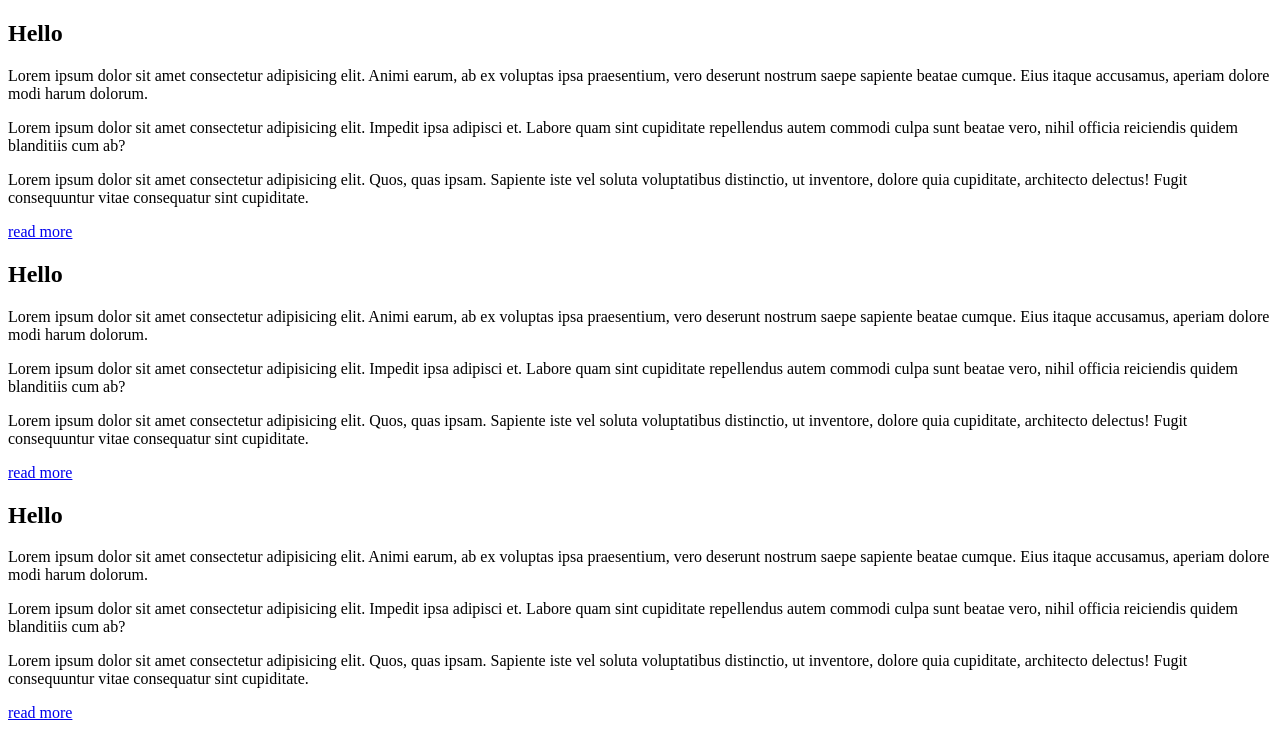
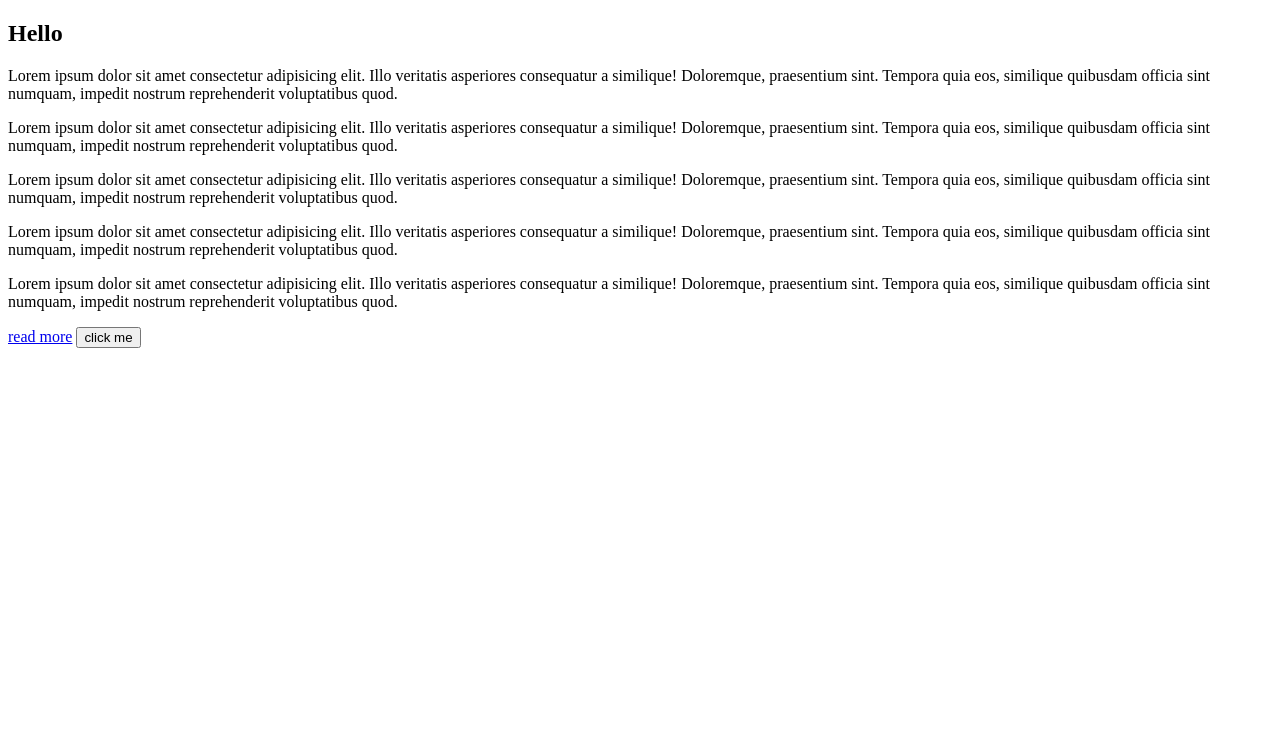
Before and after one commit to AlirezaAsadi76/jquery, a plain HTML site: page part1/index.html in a window 1280 px wide. Drawn offline with nearby package versions, Linux system fonts and the light colour scheme.

Commit message:
click event

```diff
--- a/part1/index.html
+++ b/part1/index.html
@@ -11,41 +11,16 @@
 <body>
     <section>
         <h1>Hello</h1>
-        <p>
-            Lorem ipsum dolor sit amet consectetur adipisicing elit. Animi earum, ab ex voluptas ipsa praesentium, vero deserunt nostrum saepe sapiente beatae cumque. Eius itaque accusamus, aperiam dolore modi harum dolorum.
-        </p>
-        <p>Lorem ipsum dolor sit amet consectetur adipisicing elit. Impedit ipsa adipisci et. Labore quam sint cupiditate repellendus autem commodi culpa sunt beatae vero, nihil officia reiciendis quidem blanditiis cum ab?</p>
-        <p>Lorem ipsum dolor sit amet consectetur adipisicing elit. Quos, quas ipsam. Sapiente iste vel soluta voluptatibus distinctio, ut inventore, dolore quia cupiditate, architecto delectus! Fugit consequuntur vitae consequatur sint cupiditate.</p>
+        <p>Lorem ipsum dolor sit amet consectetur adipisicing elit. Illo veritatis asperiores consequatur a similique! Doloremque, praesentium sint. Tempora quia eos, similique quibusdam officia sint numquam, impedit nostrum reprehenderit voluptatibus quod.</p>
+        <p>Lorem ipsum dolor sit amet consectetur adipisicing elit. Illo veritatis asperiores consequatur a similique! Doloremque, praesentium sint. Tempora quia eos, similique quibusdam officia sint numquam, impedit nostrum reprehenderit voluptatibus quod.</p>
+        <p>Lorem ipsum dolor sit amet consectetur adipisicing elit. Illo veritatis asperiores consequatur a similique! Doloremque, praesentium sint. Tempora quia eos, similique quibusdam officia sint numquam, impedit nostrum reprehenderit voluptatibus quod.</p>
+        <p>Lorem ipsum dolor sit amet consectetur adipisicing elit. Illo veritatis asperiores consequatur a similique! Doloremque, praesentium sint. Tempora quia eos, similique quibusdam officia sint numquam, impedit nostrum reprehenderit voluptatibus quod.</p>
+        <p>Lorem ipsum dolor sit amet consectetur adipisicing elit. Illo veritatis asperiores consequatur a similique! Doloremque, praesentium sint. Tempora quia eos, similique quibusdam officia sint numquam, impedit nostrum reprehenderit voluptatibus quod.</p>
         <a href="#">read more</a>
-    </section>
-    <section id="demo">
-        <h1>Hello</h1>
-        <p>
-            Lorem ipsum dolor sit amet consectetur adipisicing elit. Animi earum, ab ex voluptas ipsa praesentium, vero deserunt nostrum saepe sapiente beatae cumque. Eius itaque accusamus, aperiam dolore modi harum dolorum.
-        </p>
-        <p>Lorem ipsum dolor sit amet consectetur adipisicing elit. Impedit ipsa adipisci et. Labore quam sint cupiditate repellendus autem commodi culpa sunt beatae vero, nihil officia reiciendis quidem blanditiis cum ab?</p>
-        <p>Lorem ipsum dolor sit amet consectetur adipisicing elit. Quos, quas ipsam. Sapiente iste vel soluta voluptatibus distinctio, ut inventore, dolore quia cupiditate, architecto delectus! Fugit consequuntur vitae consequatur sint cupiditate.</p>
-        <a href="#">read more</a>
-    </section>
-    <section class="dem">
-        <h1>Hello</h1>
-        <p>
-            Lorem ipsum dolor sit amet consectetur adipisicing elit. Animi earum, ab ex voluptas ipsa praesentium, vero deserunt nostrum saepe sapiente beatae cumque. Eius itaque accusamus, aperiam dolore modi harum dolorum.
-        </p>
-        <p>Lorem ipsum dolor sit amet consectetur adipisicing elit. Impedit ipsa adipisci et. Labore quam sint cupiditate repellendus autem commodi culpa sunt beatae vero, nihil officia reiciendis quidem blanditiis cum ab?</p>
-        <p>Lorem ipsum dolor sit amet consectetur adipisicing elit. Quos, quas ipsam. Sapiente iste vel soluta voluptatibus distinctio, ut inventore, dolore quia cupiditate, architecto delectus! Fugit consequuntur vitae consequatur sint cupiditate.</p>
-        <a href="#">read more</a>
-    </section>
-    <!-- js -->
-    <script src="node_modules/jquery/dist/jquery.min.js"></script>
-    <script>
-        $('section').click(function() {
-            $(this).css({
-                'backgroundColor': 'red',
-                'transition': 'all 300ms linear'
-            })
-        })
-    </script>
+        <button>click me </button>
+        <!-- js -->
+        <script src="node_modules/jquery/dist/jquery.min.js"></script>
+        <script src="js/main.js"></script>
 
 </body>
 
--- /dev/null
+++ b/part1/js/main.js
@@ -0,0 +1,3 @@
+$('h1').click(function() {
+    $(this).fadeOut(500)
+})
```
